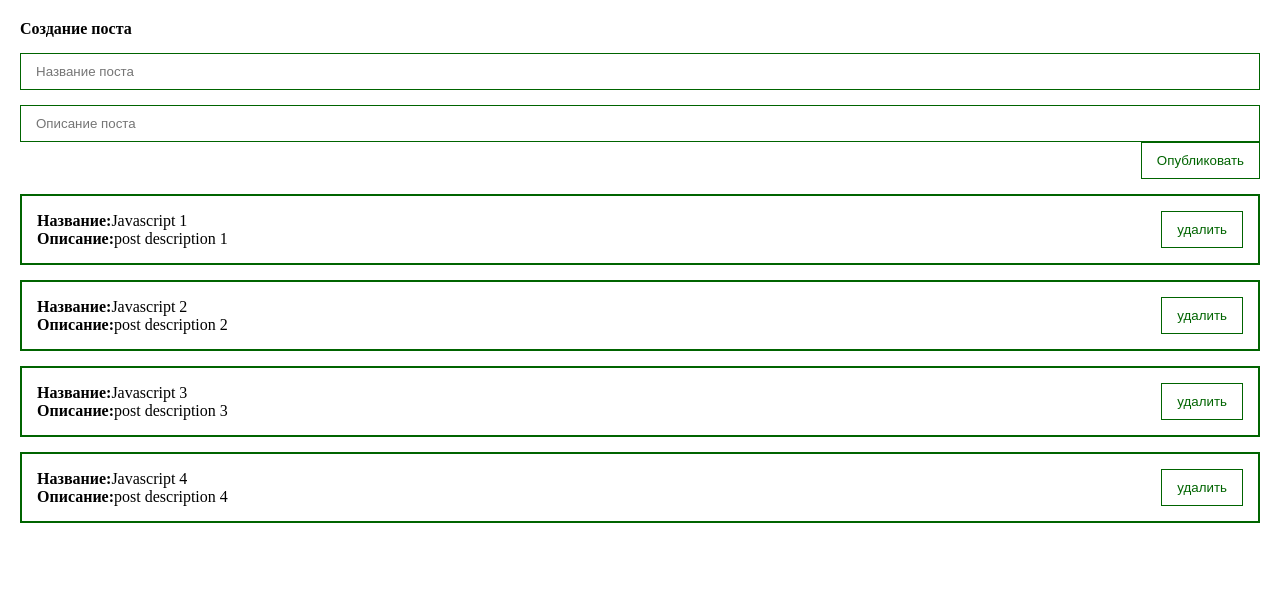
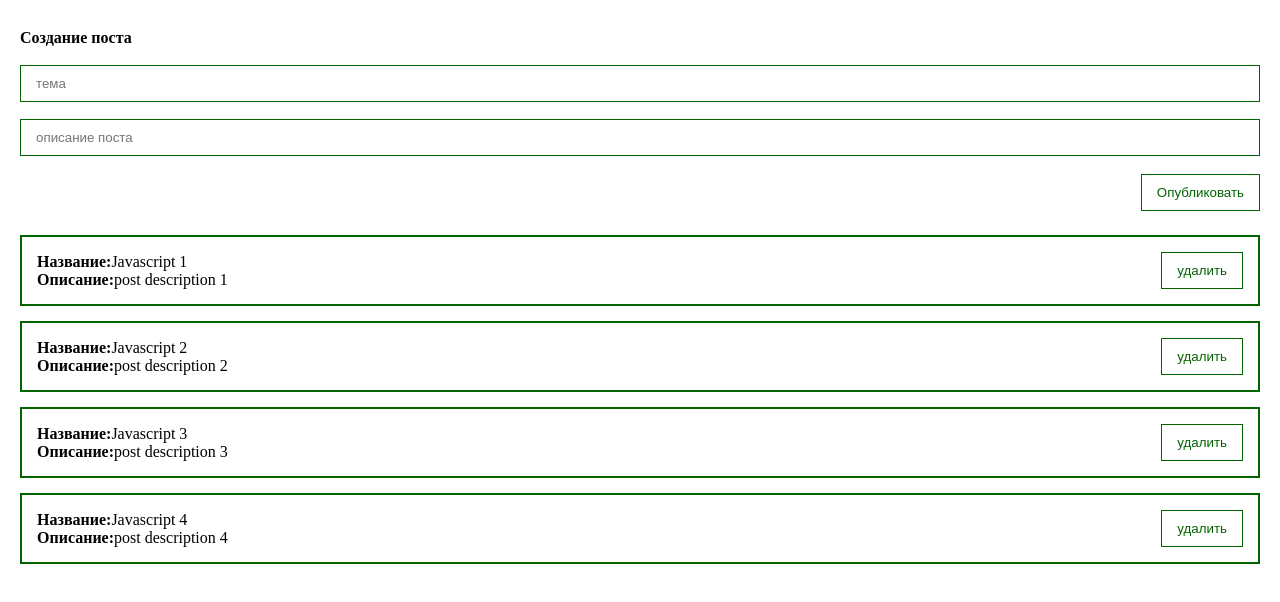
Before and after one commit to wyomingIncidentGuy/ulbi, a Vue app: page / in a window 1280 px wide. Shown: the top 602 px of the page. Built offline with nearby package versions, Linux system fonts and the light colour scheme.

Commit message:
created input UI component

```diff
--- a/src/components/UI/index.js
+++ b/src/components/UI/index.js
@@ -1,6 +1,8 @@
 import myButton from './myButton.vue';
+import myInput from './myInput.vue';
 
 
 export default [
-    myButton
+    myButton,
+    myInput
 ]
--- a/src/components/UI/myButton.vue
+++ b/src/components/UI/myButton.vue
@@ -6,7 +6,7 @@
 
 <script>
     export default{
-        name: 'myButton'
+        name: 'myButton',
     }
 </script>
 
--- /dev/null
+++ b/src/components/UI/myInput.vue
@@ -0,0 +1,29 @@
+<template>
+    <input type="text" :value="modelValue" @input="updateInput">
+</template>
+
+<script>
+    export default{
+        name: 'myInput',
+
+        props: {
+            modelValue: {
+                type: String,
+            }
+        },
+
+        methods: {
+            updateInput(event){
+                this.$emit('update:modelValue', event.target.value);
+            }
+        }
+    }
+</script>
+
+<style>
+    input{
+        width: 100%;
+        border: 1px solid darkgreen;
+        padding: 10px 15px;
+    }
+</style>
--- a/src/components/postForm.vue
+++ b/src/components/postForm.vue
@@ -1,8 +1,8 @@
 <template>
     <form @submit.prevent>
         <h4>Создание поста</h4>
-        <input v-model="title" class = "input" type="text" placeholder = "Название поста">
-        <input v-model="body" class = "input" type="text" placeholder="Описание поста">
+        <myInput v-model="title" placeholder="тема"></myInput>
+        <myInput v-model="body" placeholder="описание поста"></myInput>
         <myButton @click = "create">Опубликовать</myButton>
     </form>
 </template>
@@ -30,13 +30,7 @@
 form{
     display: flex;
     flex-direction: column;
-
-  }
-
-  .input{
-    width: 100%;
-    border: 1px solid darkgreen;
-    padding: 10px 15px;
-    margin-top:15px;
+    height: 200px;
+    justify-content: space-around;
   }
 </style>
```
